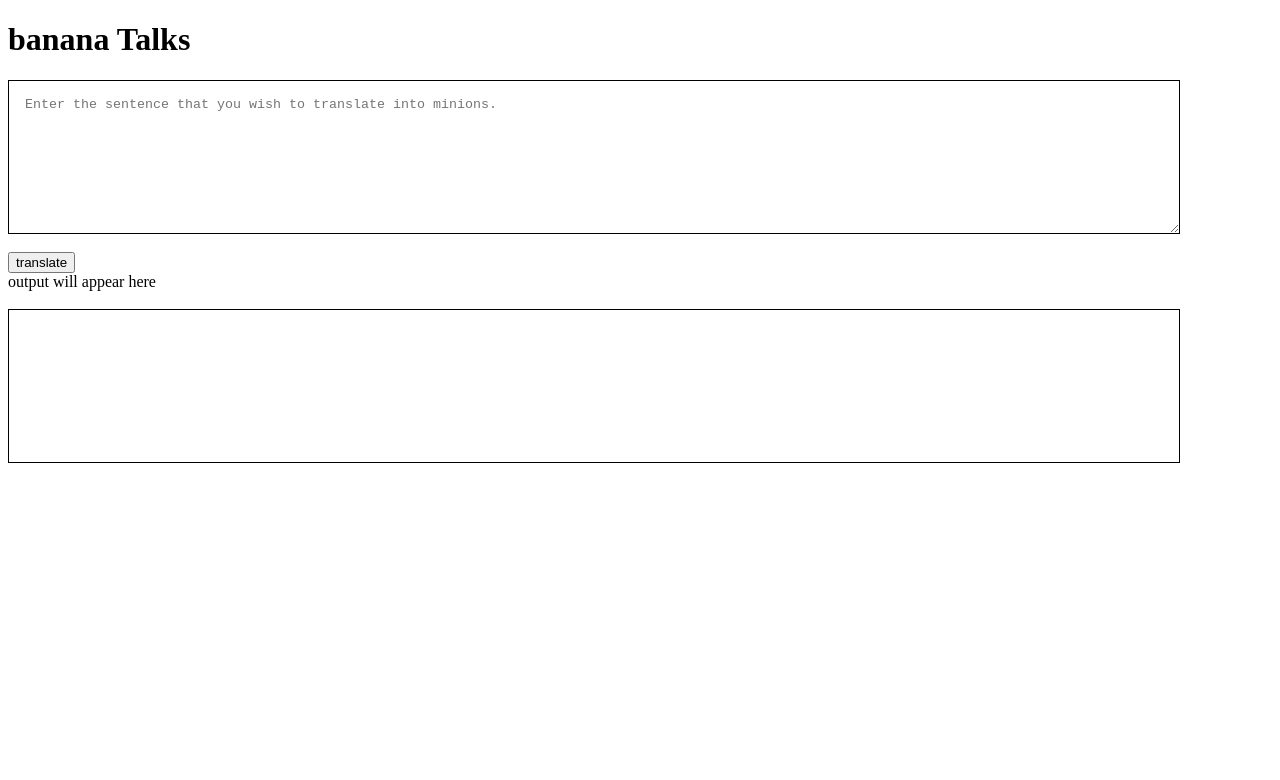
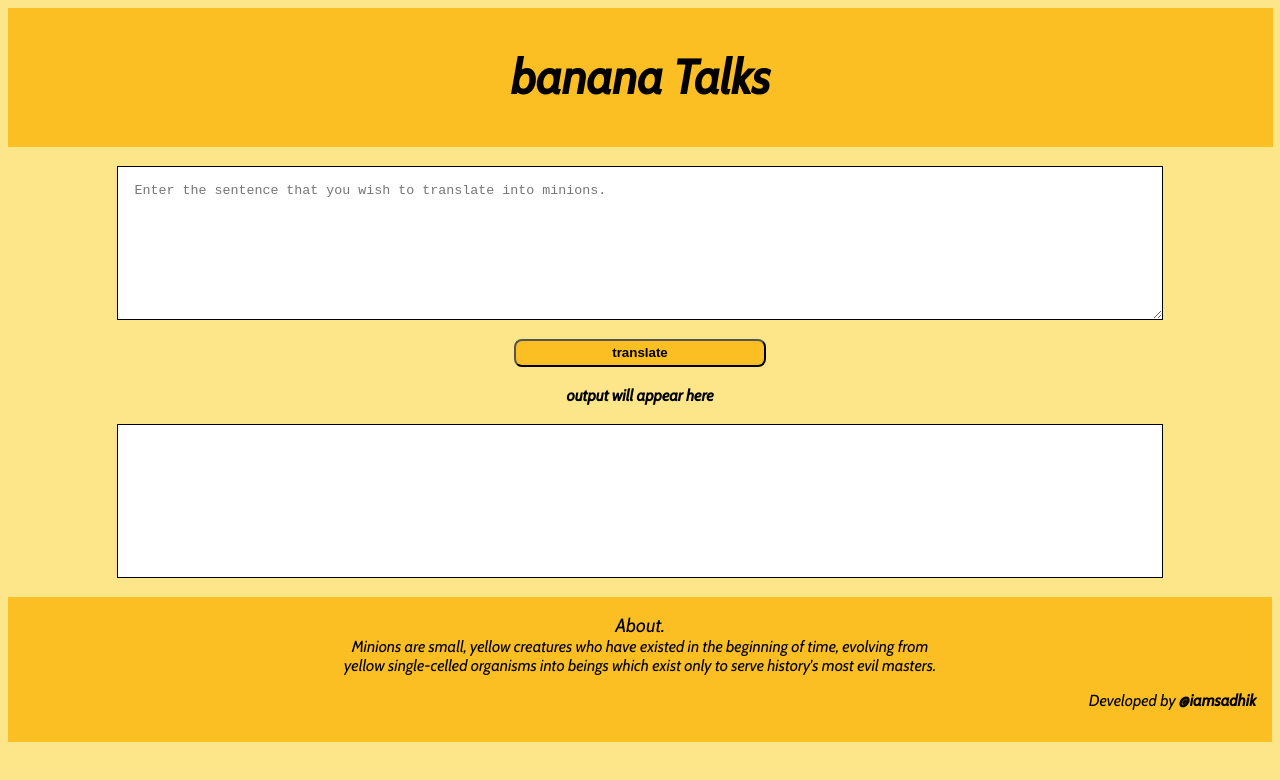
Before and after one commit to iamsadhik/bananaspeak, a plain HTML site: page index.html in a window 1280 px wide. Drawn offline with nearby package versions, Linux system fonts and the light colour scheme.

Commit message:
feat:css

```diff
--- a/index.html
+++ b/index.html
@@ -4,33 +4,25 @@
     <meta charset="UTF-8">
     <meta name="viewport" content="width=device-width, initial-scale=1.0">
     <title>banana speak</title>
-    <style>
-        textarea{
-            display: block;
-            width: 90%;
-            height: 15vh;
-            padding: 1rem;
-            border: 1px solid black;
-        }
-        #output{
-            display: block;
-            width: 90%;
-            height: 15vh;
-            padding: 1rem;
-            border: 1px solid black;
-        }
-
-    </style>
+    <link href="style.css" rel="stylesheet">
 </head>
 <body>
-    <h1>banana Talks</h1>
+    <nav  class="heading"> <h1 class="head-name">banana Talks</h1></nav>
+    <br>
     <textarea id="txt-inpt"
     placeholder="Enter the sentence that you wish to translate into minions."></textarea>
     <br>
     <button id="btn-trans">translate</button>
-    <div>output will appear here</div>
+    <br>
+    <div class="description">output will appear here</div>
     <br>
     <div id="output"></div>
+    <br>
+    <footer class="footer">
+        About.
+        <p class="para">Minions are small, yellow creatures who have existed in the beginning of time, evolving from yellow single-celled organisms into beings which exist only to serve history's most evil masters.</p>
+        <p class="paraa">Developed by <strong>@iamsadhik</strong></p>
+    </footer>
     <script src="app.js" type="text/javascript"></script>
 </body>
 </html>
--- /dev/null
+++ b/style.css
@@ -0,0 +1,79 @@
+@import url('https://fonts.googleapis.com/css2?family=Cabin:ital@1&display=swap');
+
+:root{
+    --primarycolor:#FBBF24;
+}
+
+body{
+    font-family: 'Cabin', sans-serif;
+    background-color: #FDE68A;
+
+}
+
+#txt-inpt{
+        display:block;
+        width: 80%;
+        height: 15vh;
+        padding: 1rem;
+        border:1px solid black;
+        margin: auto;
+
+}
+
+#output{
+    border:1px solid black;
+    width: 80%;
+    height: 15vh;
+    padding: 1rem;
+    display: block;
+    margin:auto;
+    background-color: white;
+}
+
+.heading {
+    background-color:var(--primarycolor) ;
+    font-size: 2rem;
+    padding: 0.5px;
+    padding-bottom: 0.5px;
+    text-align: center;
+    width: 100%;
+
+}
+
+#btn-trans{
+    display: block;
+    margin:auto;
+    width:20%;
+    background-color: var(--primarycolor);
+    border-radius: 0.5rem;
+    font-weight: bold;
+    padding:0.3rem;
+    cursor: pointer;
+}
+
+.description{
+    text-align: center;
+    font-weight: 800;
+}
+
+.footer{
+    background-color:var(--primarycolor);
+    padding: 1rem;
+    text-align: center;
+    font-weight: 500;
+    font-size: larger;
+}
+
+.para{
+    font-weight: 200;
+    font-size: 1rem;
+    text-align: center;
+    max-width: 50%;
+    margin:auto ;
+
+}
+
+.paraa{
+    text-align: right;
+    font-size:1rem ;
+}
```
